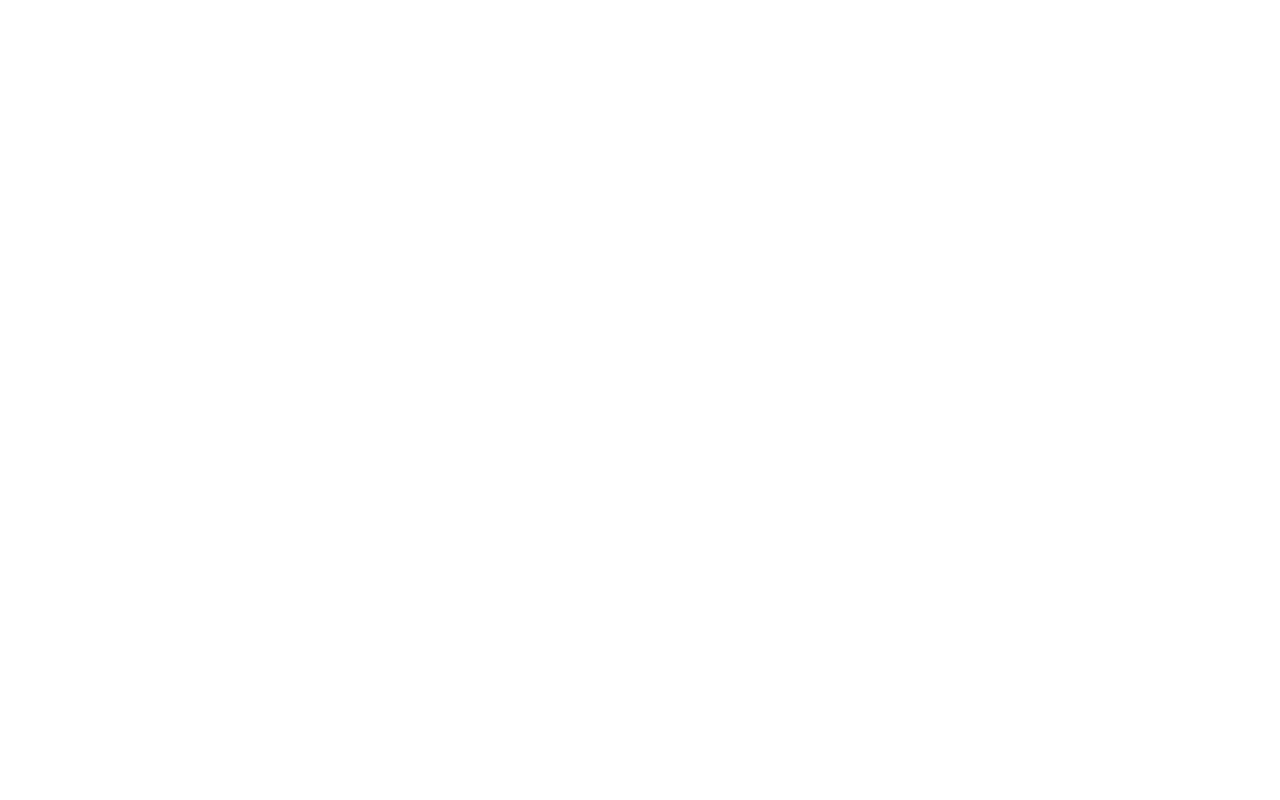
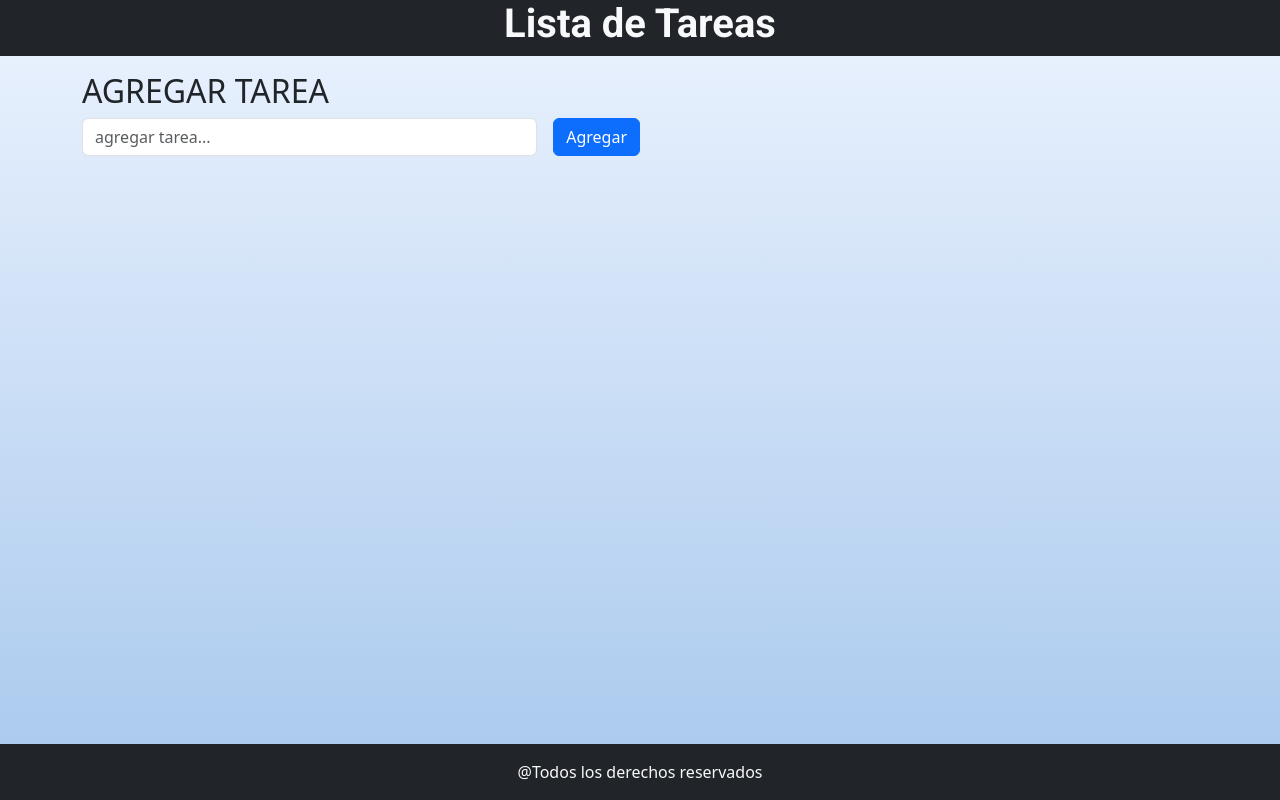
Before and after one commit to JulianGr16/ListaDeTareas, a plain HTML site: page index.html in a window 1280 px wide. Drawn offline with nearby package versions, Linux system fonts and the light colour scheme.

Commit message:
arrancamos con el enmaquetado

```diff
--- a/css/style.css
+++ b/css/style.css
@@ -0,0 +1,23 @@
+@import url("https://fonts.googleapis.com/css2?family=Black+Ops+One&family=Oswald:wght@200..700&family=Roboto:ital,wght@0,100;0,300;0,400;0,500;0,700;0,900;1,100;1,300;1,400;1,500;1,700;1,900&display=swap");
+
+* {
+  margin: 0;
+  padding: 0;
+  box-sizing: border-box;
+}
+
+body {
+  min-height: 100vh;
+  display: flex;
+  flex-direction: column;
+}
+
+main {
+  flex-grow: 1;
+  background-image: linear-gradient(to top, #accbee 0%, #e7f0fd 100%);
+}
+
+h1{
+    font-family: "Roboto", sans-serif;
+    font-weight: 600;
+}
--- a/index.html
+++ b/index.html
@@ -19,8 +19,21 @@
     <title>Lista de Tareas</title>
   </head>
   <body>
-    <main></main>
-    <footer></footer>
+    <header class="bg-dark">
+      <h1 class="text-center text-light">Lista de Tareas</h1>
+    </header>
+    <main>
+        <section class="container my-3">
+          <h2 class="lead fs-2">AGREGAR TAREA</h2>
+           <form id="formulario" class="w-50 d-flex">
+              <input type="text" class="form-control" placeholder="agregar tarea...">
+              <button class="btn btn-primary ms-3">Agregar</button>
+           </form>
+        </section>
+    </main>
+    <footer class="text-center bg-dark text-light py-3">
+      @Todos los derechos reservados
+    </footer>
     <script
       src="https://cdn.jsdelivr.net/npm/bootstrap@5.3.3/dist/js/bootstrap.bundle.min.js"
       integrity="sha384-YvpcrYf0tY3lHB60NNkmXc5s9fDVZLESaAA55NDzOxhy9GkcIdslK1eN7N6jIeHz"
```
